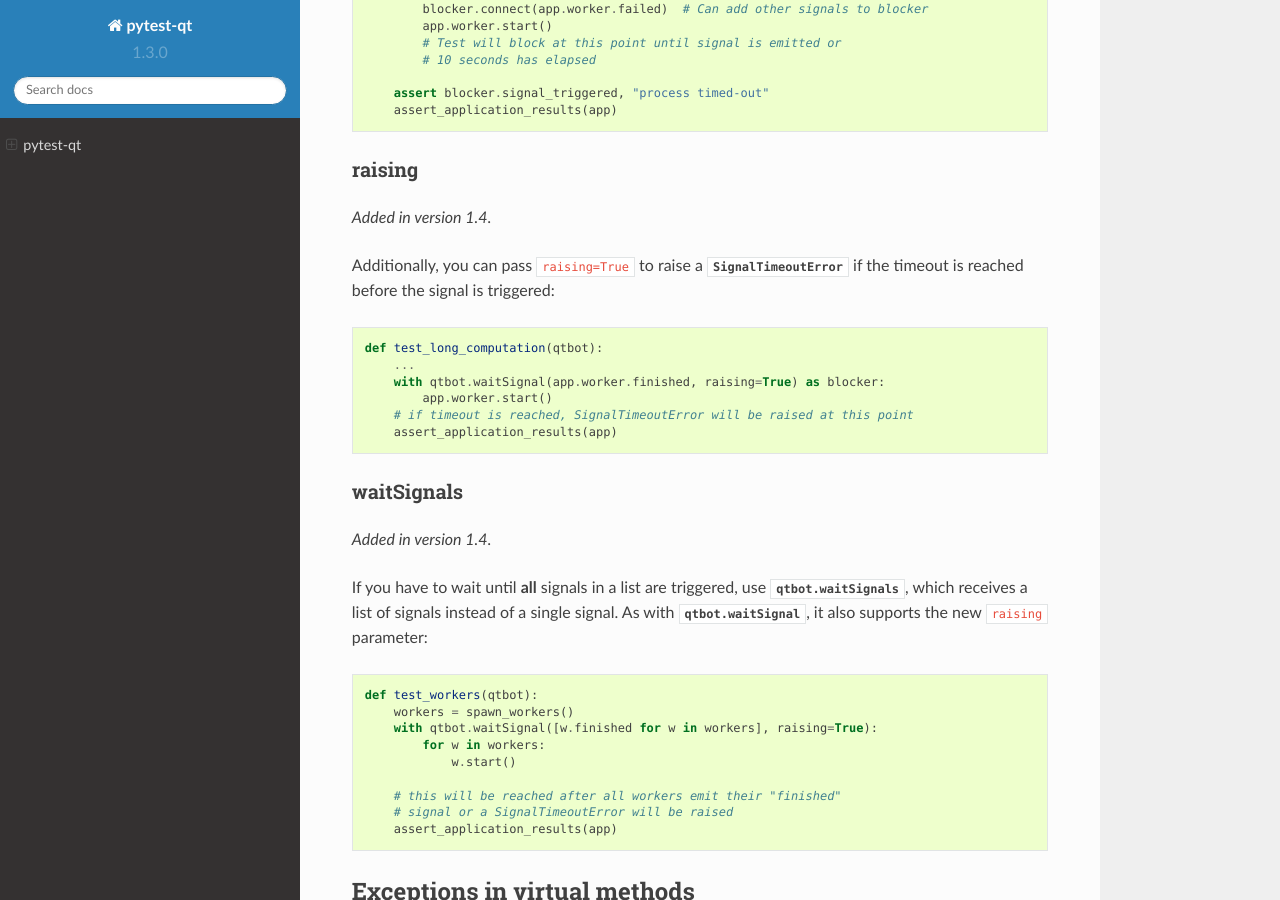
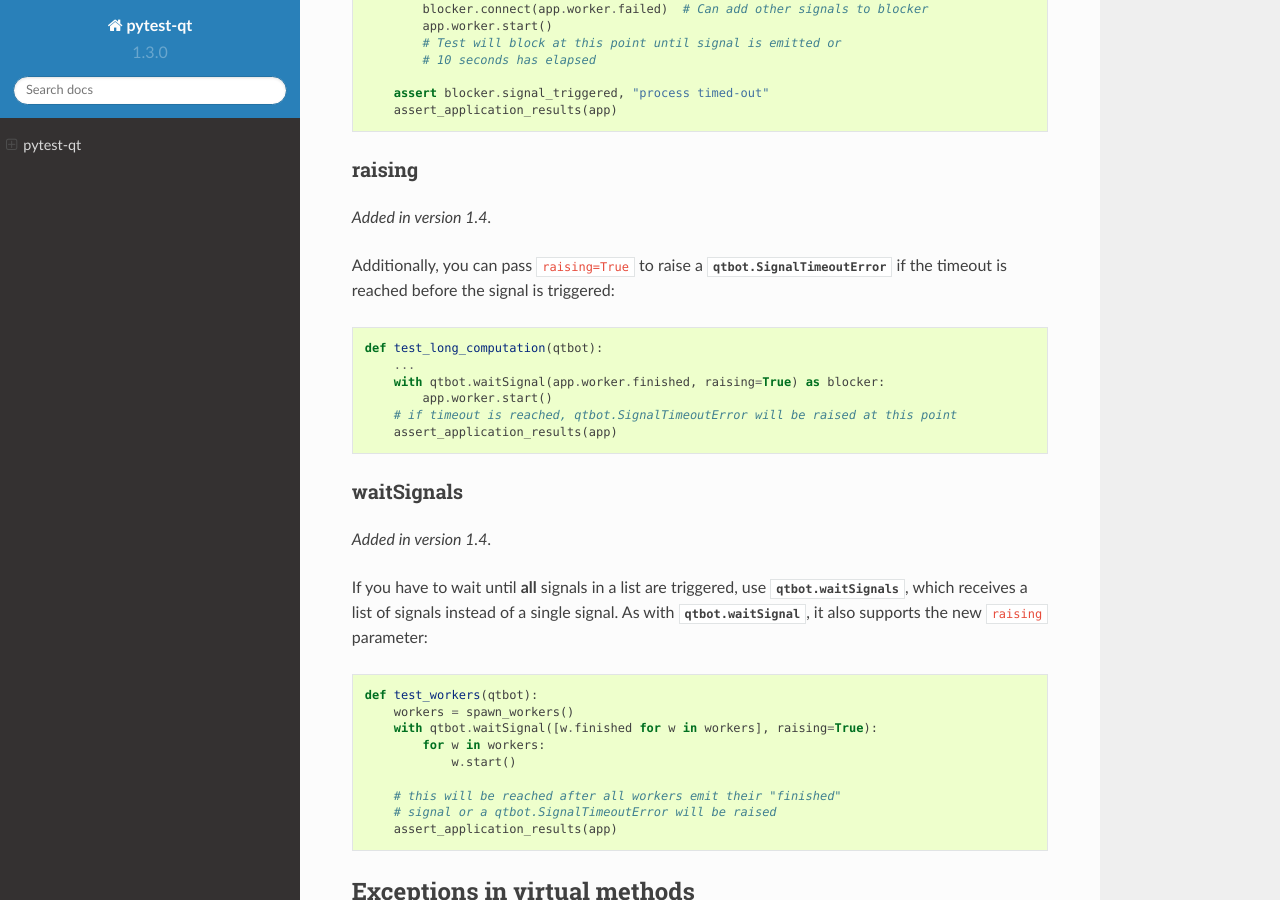
Before and after one commit to pytest-dev/pytest-qt, a Sphinx documentation site: the page built from docs/index.rst, in a window 1280 px wide and 900 px high, scrolled down 3527 px. Built offline with Sphinx 7.4.7 and the Read the Docs theme 2.0.0, drawn with Linux system fonts in a browser that asks for light colours.

Commit message:
Add small doc change: make it clear that one can access SignalTimeoutError from qtbot

```diff
--- a/docs/index.rst
+++ b/docs/index.rst
@@ -170,14 +170,14 @@
 .. versionadded:: 1.4
 
 Additionally, you can pass ``raising=True`` to raise a
-:class:`SignalTimeoutError` if the timeout is reached before the signal
-is triggered::
+:class:`qtbot.SignalTimeoutError <SignalTimeoutError>` if the timeout is
+reached before the signal is triggered::
 
     def test_long_computation(qtbot):
         ...
         with qtbot.waitSignal(app.worker.finished, raising=True) as blocker:
             app.worker.start()
-        # if timeout is reached, SignalTimeoutError will be raised at this point
+        # if timeout is reached, qtbot.SignalTimeoutError will be raised at this point
         assert_application_results(app)
 
 
@@ -199,7 +199,7 @@
                 w.start()
 
         # this will be reached after all workers emit their "finished"
-        # signal or a SignalTimeoutError will be raised
+        # signal or a qtbot.SignalTimeoutError will be raised
         assert_application_results(app)
 
 Exceptions in virtual methods
```
